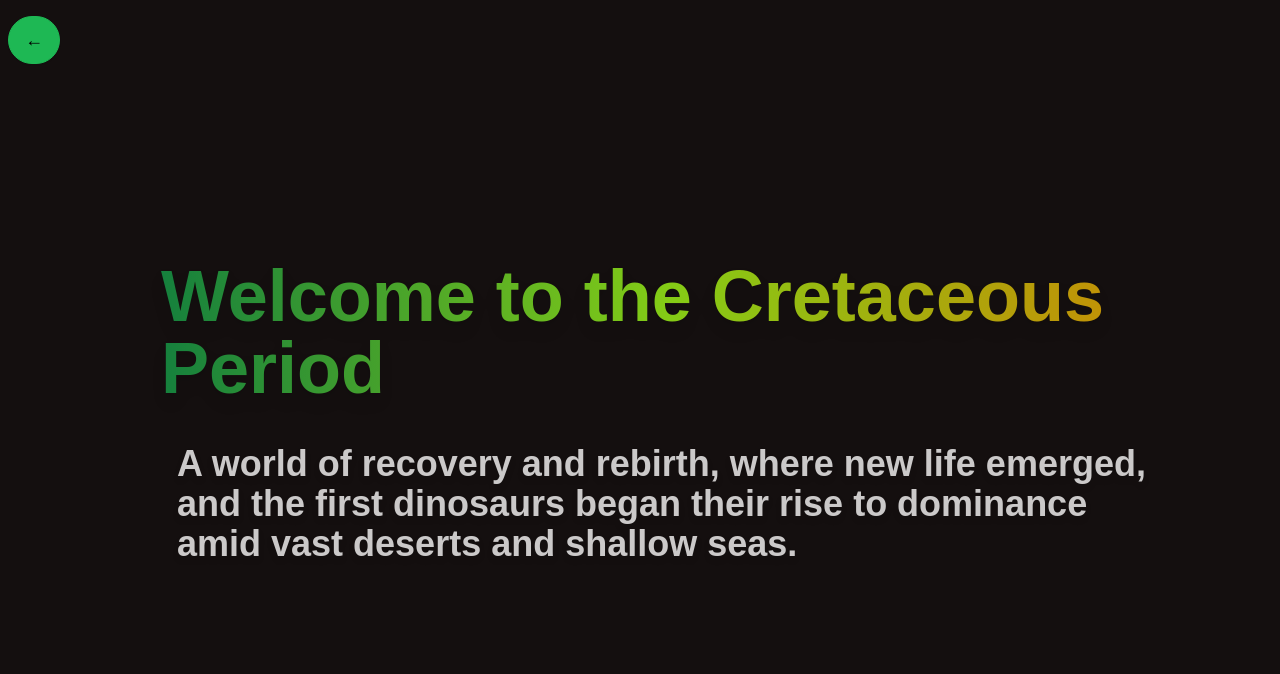
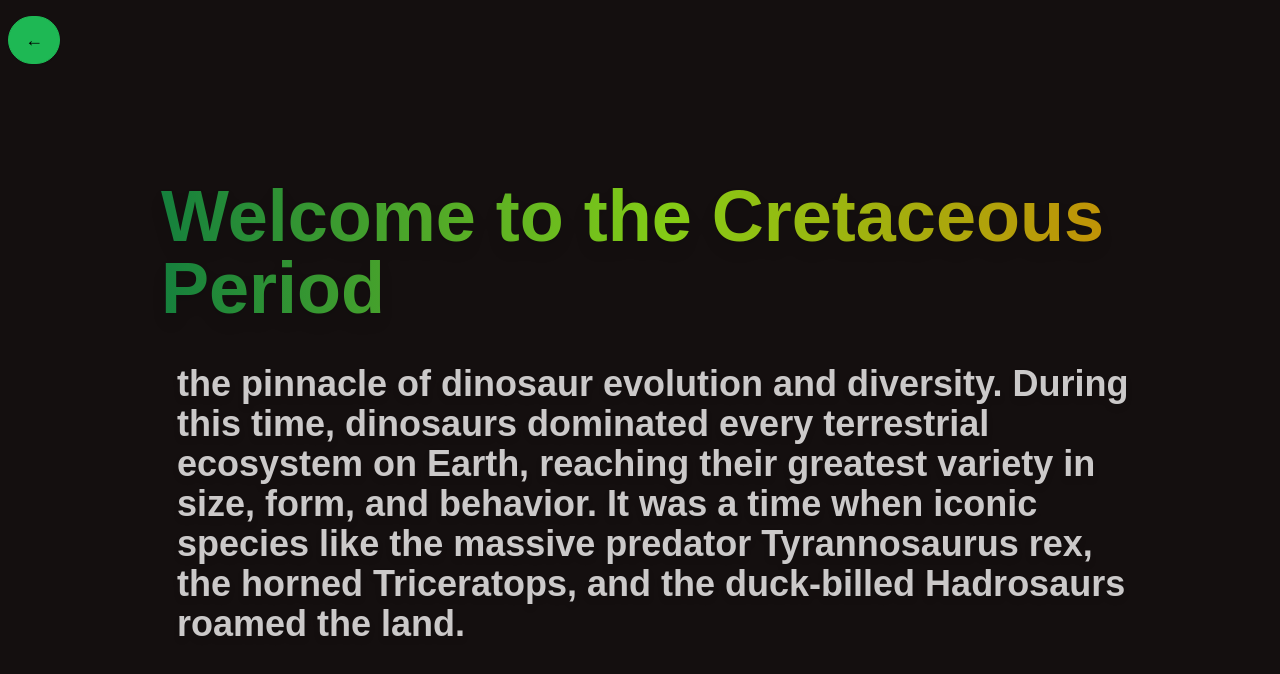
Before and after one commit to jjdsilva0/VTHacks24, a Next.js app in the folder vthacks/: page /cretaceous in a window 1280 px wide. Shown: the top 674 px of the page. Built offline with nearby package versions, Linux system fonts and the light colour scheme.

Commit message:
add description

```diff
--- a/vthacks/app/cretaceous/page.jsx
+++ b/vthacks/app/cretaceous/page.jsx
@@ -14,9 +14,9 @@ export default function Home() {
               Welcome to the Cretaceous Period
             </h2>
             <h2 className="text-2xl md:text-4xl font-bold drop-shadow-md mt-4 px-4">
-              A world of recovery and rebirth, where new life emerged, and the
-              first dinosaurs began their rise to dominance amid vast deserts
-              and shallow seas.
+            the pinnacle of dinosaur evolution and diversity. During this time, dinosaurs dominated every terrestrial ecosystem on Earth,
+            reaching their greatest variety in size, form, and behavior. It was a time when iconic species like
+            the massive predator Tyrannosaurus rex, the horned Triceratops, and the duck-billed Hadrosaurs roamed the land.
             </h2>
           </div>
 
```
